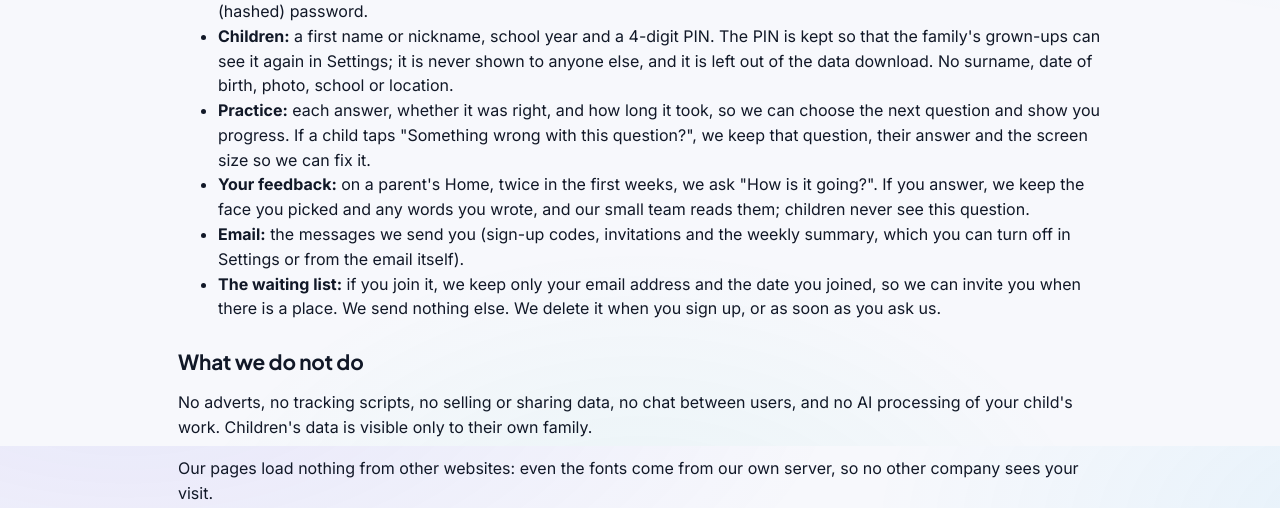
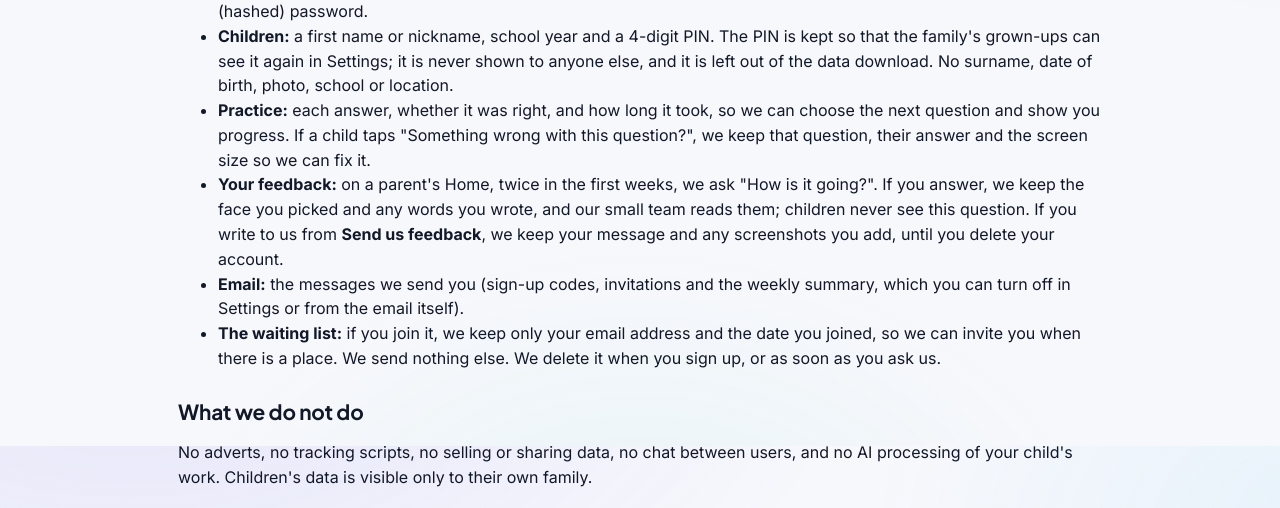
Before and after one commit to ahassaine/quizocracy-app, a FastAPI app: page /privacy in a window 1280 px wide. Shown: the part 354-862 px from the top of the page. Run offline with FastAPI, Linux system fonts and the light colour scheme; parts of the project's set-up code (start-up, migrations or seed data) failed here and were passed over.

Commit message:
Send us feedback: a parent page at /feedback with screenshots, posted to the Family feedback thread
Linked from Home and the footer (parent mode only), 10 an hour, files renamed, kept with the
family's feedback and deleted with it (screenshots too). Funnel page lists the messages.

Co-Authored-By: Claude Opus 5.5 <noreply@anthropic.com>

```diff
--- a/app/routes/parent.py
+++ b/app/routes/parent.py
@@ -5,7 +5,7 @@ import re
 from urllib.parse import quote
 
 from bson import ObjectId
-from fastapi import APIRouter, Depends, Form, Request
+from fastapi import APIRouter, Depends, File, Form, Request, UploadFile
 from fastapi.responses import RedirectResponse, Response
 
 from ..activities import (ACTIVITIES, ALL_WEEK, CAP_YEARS, CHECK_SECONDS, FOCUS_MAX, FOCUS_WEEKS, MAX_DAYS_OFF, ORDER, PLANS, SCIENCE_AREA,
@@ -24,7 +24,7 @@ from ..security import hash_secret, new_id, verify_secret
 from ..web import page, templates
 from .auth import settings_view
 from .child import REPORT_REASONS, _due, pick_batch, picker_page
-from .team import drop_family_feedback, post_family_feedback
+from .team import FAMILY_SHOTS, drop_family_feedback, post_family_feedback
 
 router = APIRouter()
 PIN_RE = re.compile(r"^\d{4}$")
@@ -106,6 +106,40 @@ async def feedback_card(request: Request, ctx: Ctx = Depends(parent_page), card:
         f"{kids} {'child' if kids == 1 else 'children'} · {days} active {'day' if days == 1 else 'days'}")
     await db.feedback.update_one({"_id": d["_id"]}, {"$set": {"team_msg": mid}})     # deleted with the family
     return RedirectResponse("/home?fb=thanks", 303)
+
+
+FEEDBACK_PER_HOUR = 10
+
+
+@router.get("/feedback")
+async def feedback_form(request: Request, ctx: Ctx = Depends(parent_page)):
+    """"Send us feedback": any grown-up, any time, with screenshots if they like (the link shared with the beta
+    families). Never in child mode: a locked device asks for the password first."""
+    return page(request, "feedback.html", ctx, sent=request.query_params.get("sent"), shots=FAMILY_SHOTS)
+
+
+@router.post("/feedback")
+async def feedback_send(request: Request, ctx: Ctx = Depends(parent_page), text: str = Form(""),
+                        files: list[UploadFile] = File(default=[])):
+    """Kept with the family's other feedback (deleted with it) and posted to the "Family feedback" thread."""
+    text = (text or "").strip()[:3000]
+    shots = [f for f in files if f is not None and (f.filename or "").strip()]
+    key = f"feedback:{ctx.account['_id']}"
+    if not (text or shots) or await over_limit(key, FEEDBACK_PER_HOUR, 60):
+        err = ("You've sent a lot of messages in the last hour. Please try again a little later."
+               if text or shots else "Write a few words or add a screenshot first.")
+        return page(request, "feedback.html", ctx, status_code=400, error=err, text=text, shots=FAMILY_SHOTS)
+    await hit(key)
+    kids = [p["name"] async for p in db.pupils.find({"family_id": ctx.family["_id"]}, {"name": 1})]
+    mid = await post_family_feedback(
+        "✉️ Message" + (f" · {len(shots)} screenshot{'s' if len(shots) > 1 else ''}" if shots else "") + "\n"
+        + (f"“{text}”\n" if text else "")
+        + f"{ctx.family['name']} ({ctx.role}) · children: {', '.join(kids) or 'none yet'}", shots)
+    now = datetime.datetime.utcnow()
+    await db.feedback.insert_one({"_id": f"{ctx.account['_id']}:m:{mid}", "account_id": ctx.account["_id"],
+                                  "family_id": ctx.family["_id"], "card": "message", "status": "sent", "text": text,
+                                  "shots": len(shots), "shown_at": now, "at": now, "team_msg": mid})
+    return RedirectResponse("/feedback?sent=1", 303)
 
 
 def names_text(names: list) -> str:
--- a/app/templates/base.html
+++ b/app/templates/base.html
@@ -47,7 +47,7 @@ if(C||(window.matchMedia&&matchMedia('(prefers-reduced-motion: reduce)').matches
   </nav>
 </header>
 <main class="wrap">{% block body %}{% endblock %}</main>
-{% block foot %}<div class="foot"><a href="/help">Help</a> · <a href="/privacy">Privacy</a> · <a href="/terms">Terms</a></div>{% endblock %}
+{% block foot %}<div class="foot"><a href="/help">Help</a> · {% if ctx and ctx.family and not ctx.locked and not ctx.child %}<a href="/feedback">Feedback</a> · {% endif %}<a href="/privacy">Privacy</a> · <a href="/terms">Terms</a></div>{% endblock %}
 <script>if('serviceWorker' in navigator&&location.protocol!=='file:'){addEventListener('load',()=>navigator.serviceWorker.register('/sw.js').catch(()=>{}))}</script>
 <script src="/static/js/ui.js?v=6"></script>
 {% block scripts %}{% endblock %}
--- a/app/templates/home.html
+++ b/app/templates/home.html
@@ -48,7 +48,7 @@
   <p class="mut" style="margin:6px 0">What every grown-up changed lately, so everyone sees the same picture: plans and targets, rewards, days off, school spelling lists and topics, PINs and lock-outs, grown-ups joining or leaving, deleted children and new devices.</p>
   <ul style="margin:0;padding-left:0;list-style:none">{% for e in events %}<li style="padding:4px 0;border-top:1px solid var(--line)" data-testid="log-line"><span class="mut" style="white-space:nowrap">{{ e.when }}</span> · {{ e.text }}</li>{% endfor %}</ul>
 </details>{% endif %}
-<p class="mut small">Questions about PINs, targets or rewards? See <a href="/help">Help</a>.</p>
+<p class="mut small">Questions about PINs, targets or rewards? See <a href="/help">Help</a>. Something to tell us? <a href="/feedback" data-testid="home-feedback-link">Send us feedback</a>, with screenshots if you like.</p>
 <script>
   /* The home-screen tip: the browser's own install prompt where there is one (Chrome, Edge, Android), written steps on
      iPhone/iPad Safari. Never shown once installed, inside the app, or after "No thanks" on this device. */
--- a/app/templates/privacy.html
+++ b/app/templates/privacy.html
@@ -7,7 +7,7 @@
 <ul><li><b>Grown-ups:</b> for the parent who signs up, and any other parent or carer they invite: email address and a scrambled (hashed) password.</li>
 <li><b>Children:</b> a first name or nickname, school year and a 4-digit PIN. The PIN is kept so that the family's grown-ups can see it again in Settings; it is never shown to anyone else, and it is left out of the data download. No surname, date of birth, photo, school or location.</li>
 <li><b>Practice:</b> each answer, whether it was right, and how long it took, so we can choose the next question and show you progress. If a child taps "Something wrong with this question?", we keep that question, their answer and the screen size so we can fix it.</li>
-<li><b>Your feedback:</b> on a parent's Home, twice in the first weeks, we ask "How is it going?". If you answer, we keep the face you picked and any words you wrote, and our small team reads them; children never see this question.</li>
+<li><b>Your feedback:</b> on a parent's Home, twice in the first weeks, we ask "How is it going?". If you answer, we keep the face you picked and any words you wrote, and our small team reads them; children never see this question. If you write to us from <b>Send us feedback</b>, we keep your message and any screenshots you add, until you delete your account.</li>
 <li><b>Email:</b> the messages we send you (sign-up codes, invitations and the weekly summary, which you can turn off in Settings or from the email itself).</li>
 <li id="waitlist" data-testid="privacy-waitlist"><b>The waiting list:</b> if you join it, we keep only your email address and the date you joined, so we can invite you when there is a place. We send nothing else. We delete it when you sign up, or as soon as you ask us.</li></ul>
 <h2>What we do not do</h2>
--- a/app/templates/team/funnel.html
+++ b/app/templates/team/funnel.html
@@ -18,11 +18,11 @@
 <p class="scroll-hint" style="margin-top:-8px">Swipe the table sideways to see every column →</p>
 {% else %}<div class="card mut">No families yet.</div>{% endif %}
 
-<h2 id="feedback">“How is it going?” answers</h2>
-<p class="mut small">The card a parent sees on Home on the family's 3rd active day, and again from day 14. Each answer is also posted in the “Family feedback” thread of the board.</p>
+<h2 id="feedback">Feedback from families</h2>
+<p class="mut small">The “How is it going?” card a parent sees on Home on the family's 3rd active day and again from day 14, and messages sent from “Send us feedback” (/feedback). Each is also posted in the “Family feedback” thread of the board, with any screenshots.</p>
 {% for d in cards %}
 <div class="card" data-testid="feedback-answer">
-  <div class="kid"><b>{% if d.status == 'sent' %}{{ moods.get(d.mood, 'No face picked') }}{% else %}<span class="mut">Dismissed</span>{% endif %}</b><span class="chip">{{ card_names.get(d.card, d.card) }}</span></div>
+  <div class="kid"><b>{% if d.card == 'message' %}✉️ Message{% if d.shots %} · {{ d.shots }} screenshot{{ 's' if d.shots > 1 }}{% endif %}{% elif d.status == 'sent' %}{{ moods.get(d.mood, 'No face picked') }}{% else %}<span class="mut">Dismissed</span>{% endif %}</b>{% if d.card != 'message' %}<span class="chip">{{ card_names.get(d.card, d.card) }}</span>{% endif %}</div>
   {% if d.text %}<p dir="auto" style="white-space:pre-wrap;margin:8px 0 4px" data-testid="feedback-text">{{ d.text }}</p>{% endif %}
   <div class="mut small">{{ d.family }} · {{ d.role or 'grown-up' }} {{ d.email }} · {{ d.at.strftime('%d %b %H:%M') if d.at else '' }} UTC</div>
 </div>
```
Also changed, not shown: app/routes/team.py (+20 -5 lines), app/templates/feedback.html (added, +17 -0 lines), tests/test_funnel_feedback.py (+45 -0 lines).
